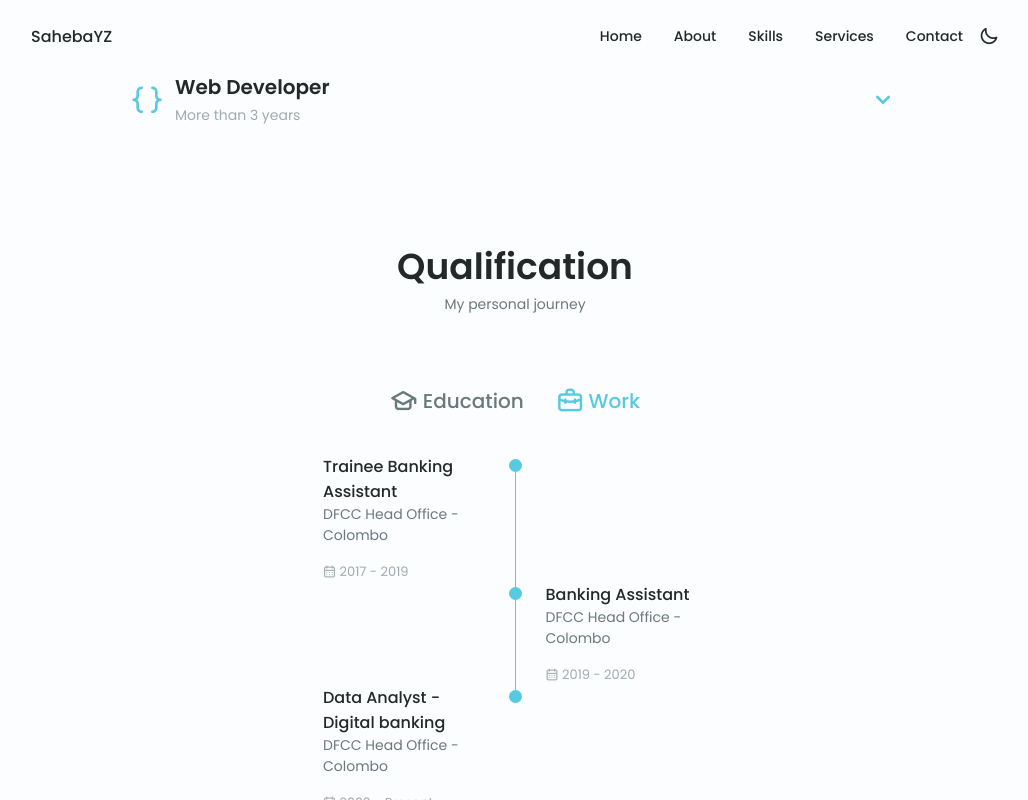
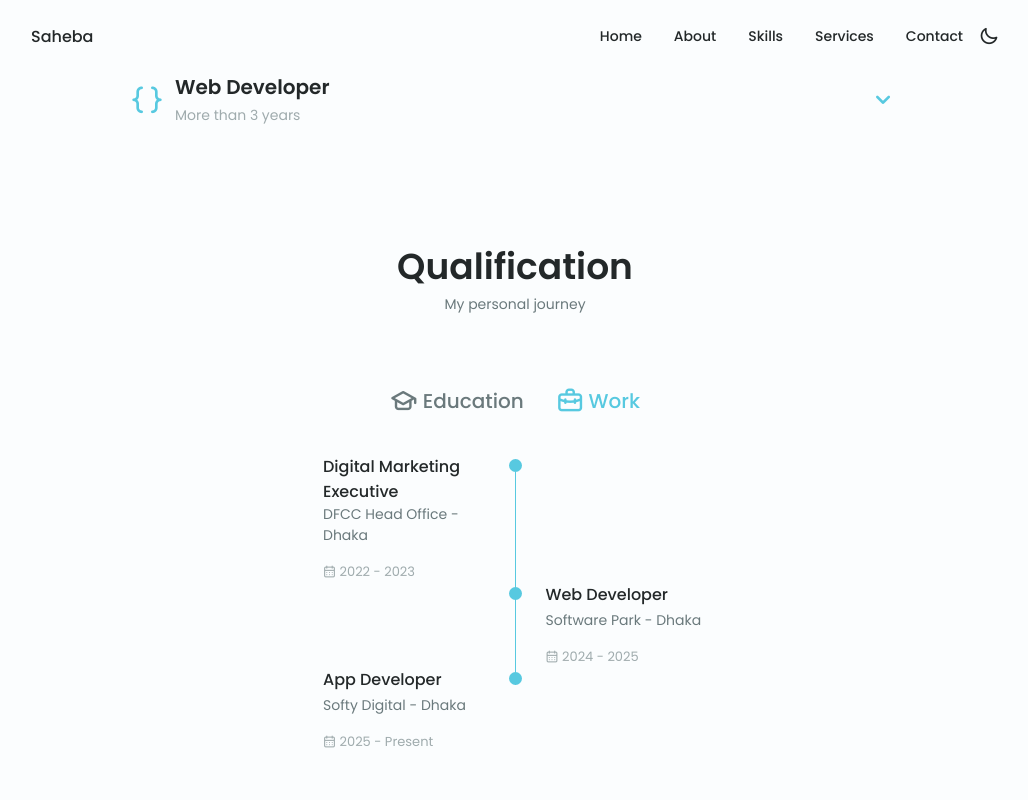
Before and after one commit to FoysalAhammed/uniportfolio3, a plain HTML site: page index.html in a window 1280 px wide. Both pictures are taken after a click on the element "Work". Shown: the part 1885-2685 px from the top of the page, without its empty margins (125-1153 px from the left). Drawn offline with nearby package versions, Linux system fonts and the light colour scheme; files whose address does not match are found by name.

Commit message:
fixed issues

```diff
--- a/index.html
+++ b/index.html
@@ -19,7 +19,7 @@
         <!--==================== HEADER ====================-->
         <header class="header" id="header">
             <nav class="nav container">
-                <a href="#" class="nav__logo">SahebaYZ</a>
+                <a href="#" class="nav__logo">Saheba</a>
                 <div class="nav__menu" id="nav-menu">
                     <ul class="nav__list grid">
                         <li class="nav__item">
@@ -334,6 +334,8 @@
                 <div>
                     <h3 class="qualification__title"></h3>
                     <span class="qualification__subtitle">Secondary School Certificate</span>
+                    <span class="qualification__subtitle">Charfassion girls high school
+                    </span>
                     <div class="qualification__calendar">
                        <i class="uil uil-calendar-alt"></i>
                        2018 - 2019
@@ -355,11 +357,11 @@
                 </div>
 
                 <div>
-                    <h3 class="qualification__title">Data Analyst Professional Certification</h3>
+                    <h3 class="qualification__title">Web Development Professional Certification</h3>
                     <span class="qualification__subtitle">Google | Coursera - Online</span>
                     <div class="qualification__calendar">
                        <i class="uil uil-calendar-alt"></i>
-                       2021
+                       2024
                     </div>
                 </div>
 
@@ -372,11 +374,11 @@
                 <!--==================== QUALIFICATION 1 ====================-->
                 <div class="qualification__data">
                     <div>
-                        <h3 class="qualification__title">Trainee Banking Assistant</h3>
-                        <span class="qualification__subtitle">DFCC Head Office - Colombo</span>
+                        <h3 class="qualification__title">Digital Marketing Executive</h3>
+                        <span class="qualification__subtitle">DFCC Head Office - Dhaka</span>
                         <div class="qualification__calendar">
                            <i class="uil uil-calendar-alt"></i>
-                           2017 - 2019
+                           2022 - 2023
                         </div>
                     </div>
 
@@ -395,11 +397,11 @@
                    </div>
 
                    <div>
-                       <h3 class="qualification__title">Banking Assistant</h3>
-                       <span class="qualification__subtitle">DFCC Head Office - Colombo</span>
+                       <h3 class="qualification__title">Web Developer</h3>
+                       <span class="qualification__subtitle">Software Park - Dhaka</span>
                        <div class="qualification__calendar">
                           <i class="uil uil-calendar-alt"></i>
-                          2019 - 2020
+                          2024 - 2025
                        </div>
                    </div>
                </div>
@@ -407,11 +409,11 @@
                <!--==================== QUALIFICATION 3 ====================-->
                <div class="qualification__data">
                    <div>
-                       <h3 class="qualification__title">Data Analyst - Digital banking</h3>
-                       <span class="qualification__subtitle">DFCC Head Office - Colombo</span>
+                       <h3 class="qualification__title">App Developer</h3>
+                       <span class="qualification__subtitle">Softy Digital - Dhaka</span>
                        <div class="qualification__calendar">
                           <i class="uil uil-calendar-alt"></i>
-                          2020 - Present
+                          2025 - Present
                        </div>
                    </div>
 
@@ -712,7 +714,7 @@
                     <div class="testimonial__content swiper-slide">
                         <div class="testimonial__data">
                             <div class="testimonial__header">
-                                <img src="saheba.jpg" alt="" class="testimonial__img">
+                                <img src="saheba1.png" alt="" class="testimonial__img">
 
                                 <div>
                                     <h3 class="testimonial__name">Shenan Sachinthan</h3>
```
Also changed, not shown: about.html (+2 -2 lines), contact.html (+1 -1 lines), services.html (+1 -1 lines), skills.html (+2 -2 lines).
